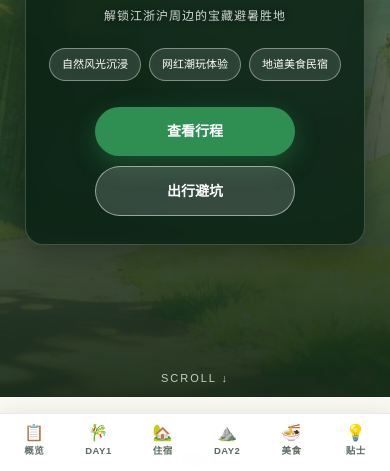
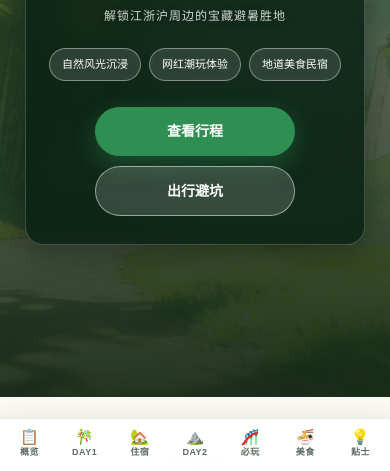
Before and after one commit to guoshengwei97-sys/anjie-travel, a plain HTML site: page index.html in a window 390 px wide. Shown: the part 373-844 px from the top of the page. Drawn offline with Linux system fonts and the light colour scheme.

Commit message:
修复高优先级问题：导航补全必玩项目入口(顶部+底部7个)、移动端隐藏被遮挡的scroll-hint、小屏底部导航字号收紧

```diff
--- a/index.html
+++ b/index.html
@@ -234,7 +234,7 @@
     .hero::after{background:linear-gradient(180deg,rgba(10,35,20,.65) 0%,rgba(10,35,20,.55) 30%,rgba(10,35,20,.65) 60%,rgba(10,35,20,.88) 100%)}
     .hero h1{text-shadow:0 2px 20px rgba(0,0,0,.55)}
     .hero .sub,.hero .desc{text-shadow:0 1px 10px rgba(0,0,0,.45)}
-    .scroll-hint{font-size:11px;bottom:16px}
+    .scroll-hint{display:none}
     /* 区块标题 */
     .sec-head{margin-bottom:30px}
     .sec-tag{font-size:11px;padding:5px 12px;margin-bottom:12px}
@@ -349,7 +349,8 @@
   /* 移动端底部导航图标适配 */
   @media(max-width:768px){
     .bottom-nav a .ico{font-size:16px}
-    .bottom-nav a{font-size:9.5px;gap:2px}
+    .bottom-nav a{font-size:9px;gap:1px;padding:3px 1px}
+    .bottom-nav a .ico{font-size:15px}
     .tl-time{font-size:11px;padding:4px 8px}
   }
 </style>
@@ -364,6 +365,7 @@
       <li><a href="#day1">DAY 1</a></li>
       <li><a href="#stay">住宿建议</a></li>
       <li><a href="#day2">DAY 2</a></li>
+      <li><a href="#day2-play">必玩项目</a></li>
       <li><a href="#food">必吃美食</a></li>
       <li><a href="#tips">避坑贴士</a></li>
     </ul>
@@ -807,6 +809,7 @@
   <a href="#day1"><span class="ico">🎋</span>DAY1</a>
   <a href="#stay"><span class="ico">🏡</span>住宿</a>
   <a href="#day2"><span class="ico">⛰️</span>DAY2</a>
+  <a href="#day2-play"><span class="ico">🎢</span>必玩</a>
   <a href="#food"><span class="ico">🍜</span>美食</a>
   <a href="#tips"><span class="ico">💡</span>贴士</a>
 </nav>
```
